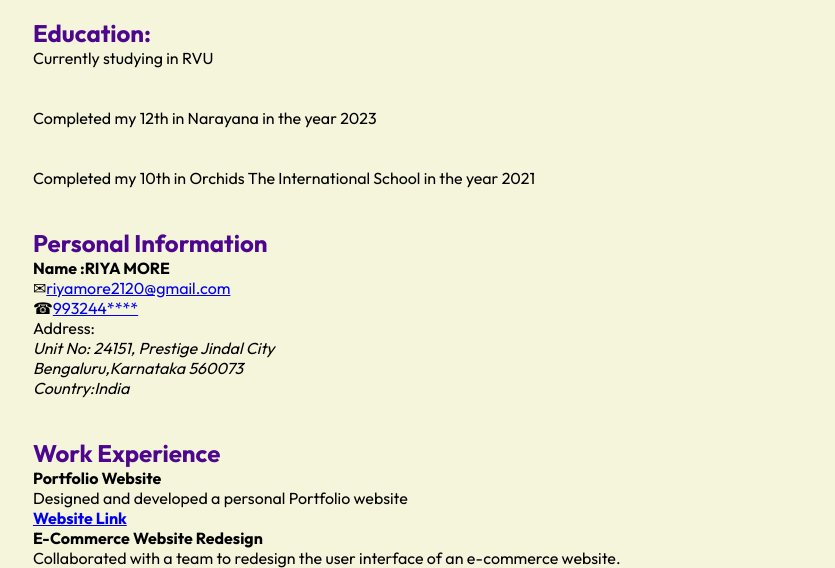
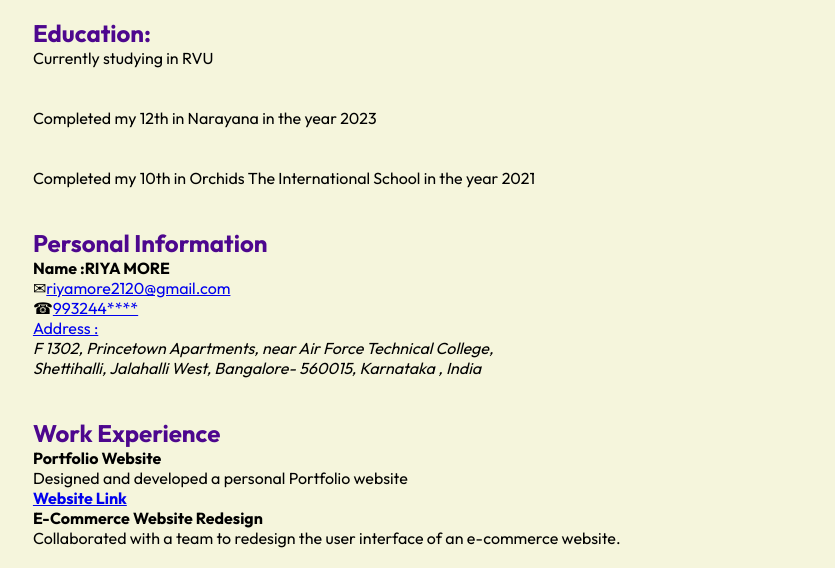
Before and after one commit to Sipiya/Portfolio, a plain HTML site: page About.html in a window 1280 px wide. Shown: the part 738-1306 px from the top of the page, without its empty margins (221-1056 px from the left). Drawn offline with Linux system fonts and the light colour scheme.

Commit message:
Update About.html

```diff
--- a/About.html
+++ b/About.html
@@ -65,11 +65,11 @@
 
         &#9993;<a href="E-mail:riyamore2120@gmail.com">riyamore2120@gmail.com</a><br>
         &phone;<a href="tel no.:9606810002">993244****</a><br>
-        Address:
+        <a href ="https://maps.app.goo.gl/oDtbRrDBeFHBRLUA6" target="_self" title="Click for live location!!!">Address : </a>
         <address>
-            Unit No: 24151, Prestige Jindal City<br>
-            Bengaluru,Karnataka 560073<br>
-            Country:India<br>
+
+             F 1302, Princetown Apartments, near Air Force Technical College,<br>
+      Shettihalli, Jalahalli West, Bangalore- 560015, Karnataka , India  <br>
         </address><br><br>
 
         <h2 style="color: rgb(77, 7, 142);">Work Experience</h2>
```
